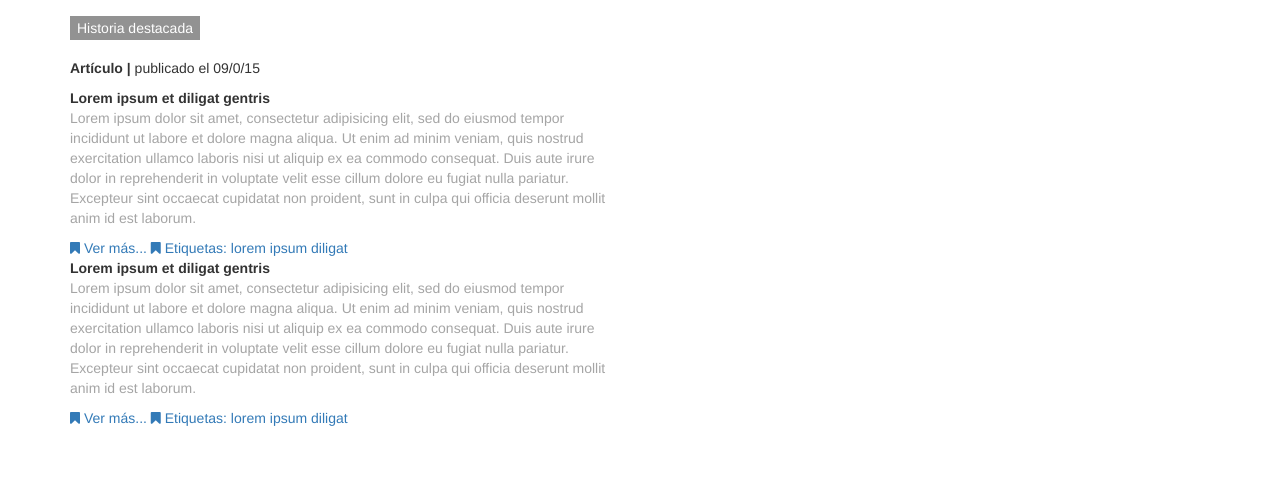
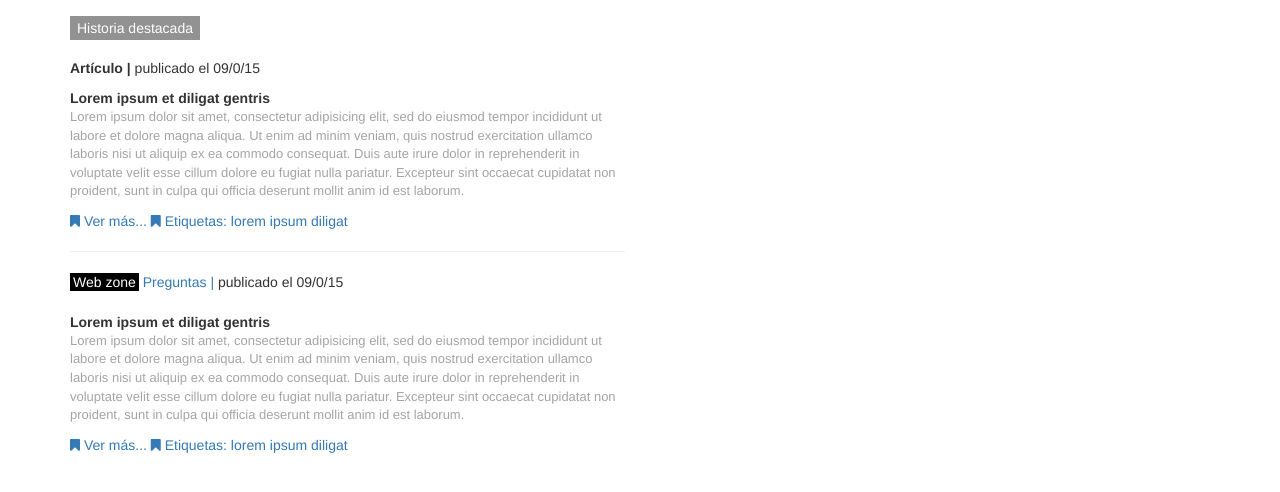
Before and after one commit to Carmenrosacoder/grid-system-bootstrap, a plain HTML site: page Problema/index.html in a window 1280 px wide. Shown: the part 96-588 px from the top of the page. Drawn offline with Linux system fonts and the light colour scheme.

Commit message:
avancess

```diff
--- a/Problema/css/main.css
+++ b/Problema/css/main.css
@@ -13,6 +13,12 @@
     padding: 4px 7px;
 
 }
+.btn_negro{
+    background-color: black;
+    color: white;
+    padding: 1px 3px;
+}
 .text_plomo{
     color:#A5A5A5;
+    font-size: 13px;
 }
--- a/Problema/index.html
+++ b/Problema/index.html
@@ -92,7 +92,12 @@
 					 </a>
 
 				</div>
+				<hr>
 				<div class="articulo">
+					<a href="#" class="btn_negro">Web zone</a>
+					<a href="#"> Preguntas |</a><span> publicado el 09/0/15</span>
+				</br>
+			</br>
 					<strong>Lorem ipsum et diligat gentris</strong>
 					<p class="text_plomo">
 						Lorem ipsum dolor sit amet, consectetur adipisicing elit, sed do eiusmod tempor incididunt ut labore et dolore magna aliqua. Ut enim ad minim veniam, quis nostrud exercitation ullamco laboris nisi ut aliquip ex ea commodo consequat. Duis aute irure dolor
```
